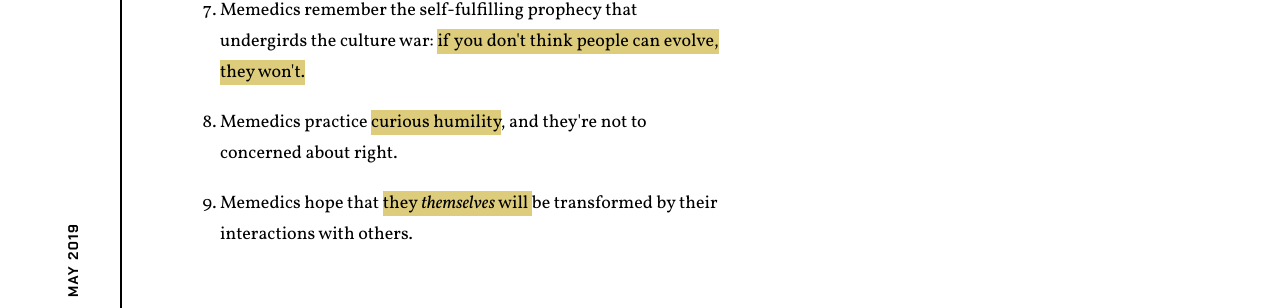
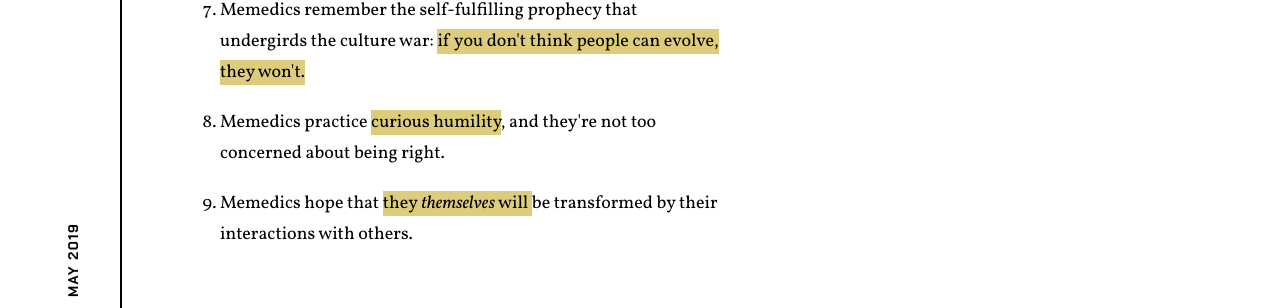
Before and after one commit to aaronzlewis/memedics, a Jekyll site: the page built from index.html, in a window 1280 px wide and 900 px high, scrolled down 642 px. Shown: the part 529-837 px from the top of the window. Built offline with Jekyll 4.4.1, drawn with Linux system fonts in a browser that asks for light colours.

Commit message:
Grammatical issues

```diff
--- a/index.html
+++ b/index.html
@@ -44,7 +44,7 @@ title:
          <li>Memedics know that outrage-fueled actions tend to <span class="highlight">provoke equal and opposite reactions</span>.</li>
          <li> Memedics transcend toxic feedback loops by <span class="highlight">truly listening to people</span> and meeting them where they're at.</li>
          <li>Memedics remember the self-fulfilling prophecy that undergirds the culture war: <span class="highlight">if you don't think people can evolve, they won't.</span></li>
-         <li>Memedics practice <span class="highlight">curious humility</span>, and they're not to concerned about right.</li>
+         <li>Memedics practice <span class="highlight">curious humility</span>, and they're not too concerned about being right.</li>
          <li>Memedics hope that <span class="highlight">they <em>themselves</em> will </span> be transformed by their interactions with others.</li>
       </ol>
    </div>
```
